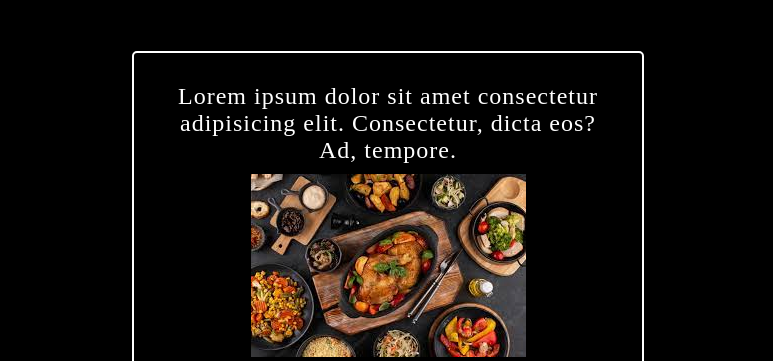
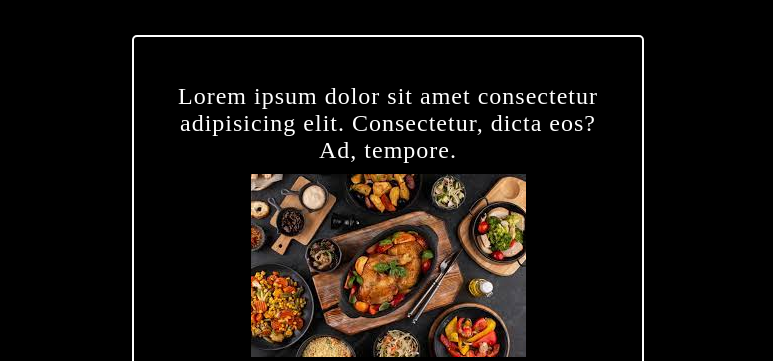
Before and after one commit to Dibyendu-biswas/Image-Slider, a plain HTML site: page index.html in a window 1280 px wide. Shown: the top 361 px of the page, without its empty margins (252-1025 px from the left). Drawn offline with Linux system fonts and the light colour scheme.

Commit message:
Update style.css

```diff
--- a/style.css
+++ b/style.css
@@ -22,7 +22,7 @@
     flex-direction: column;
     border: 2px solid white;
     border-radius: 5px ;
-    padding:0 2rem;
+    padding:1rem 2rem;
 }
 p{
     font-size: 1.5rem;
```
